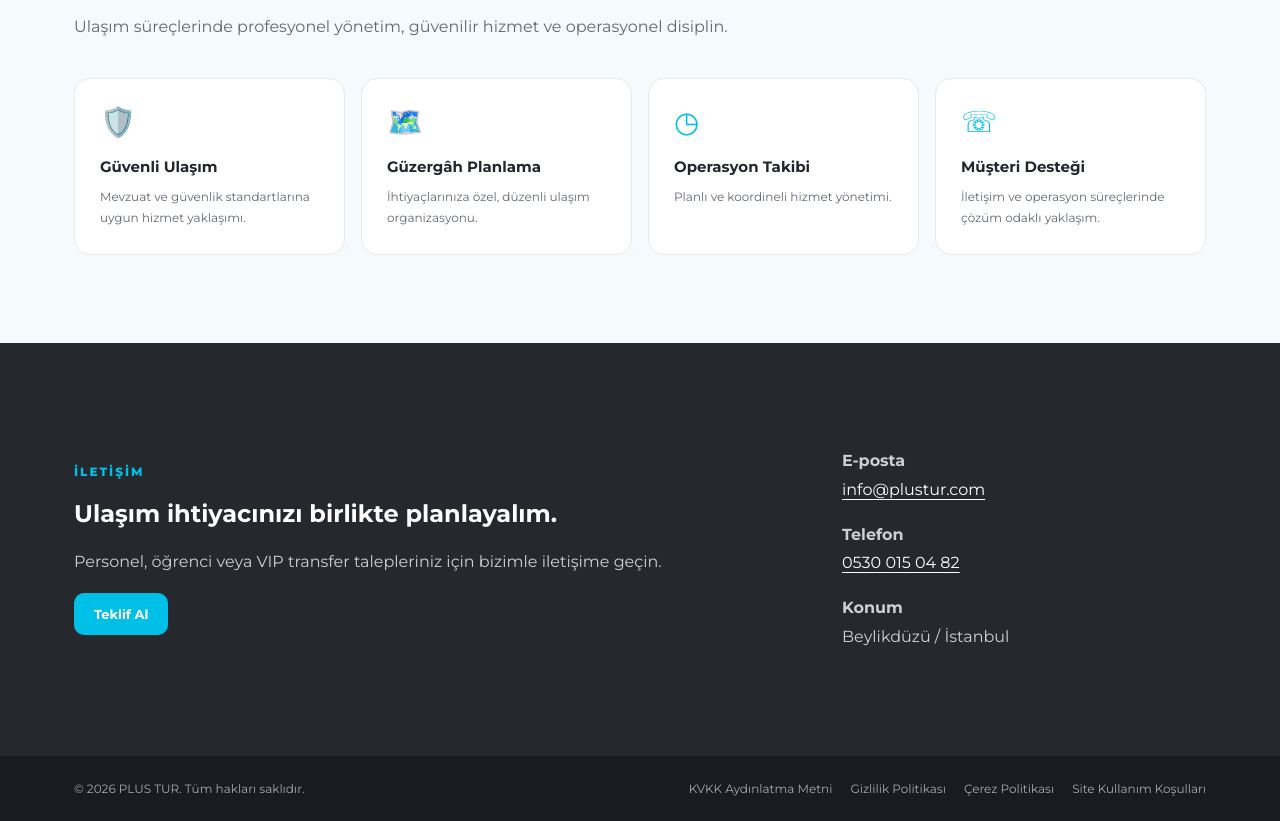
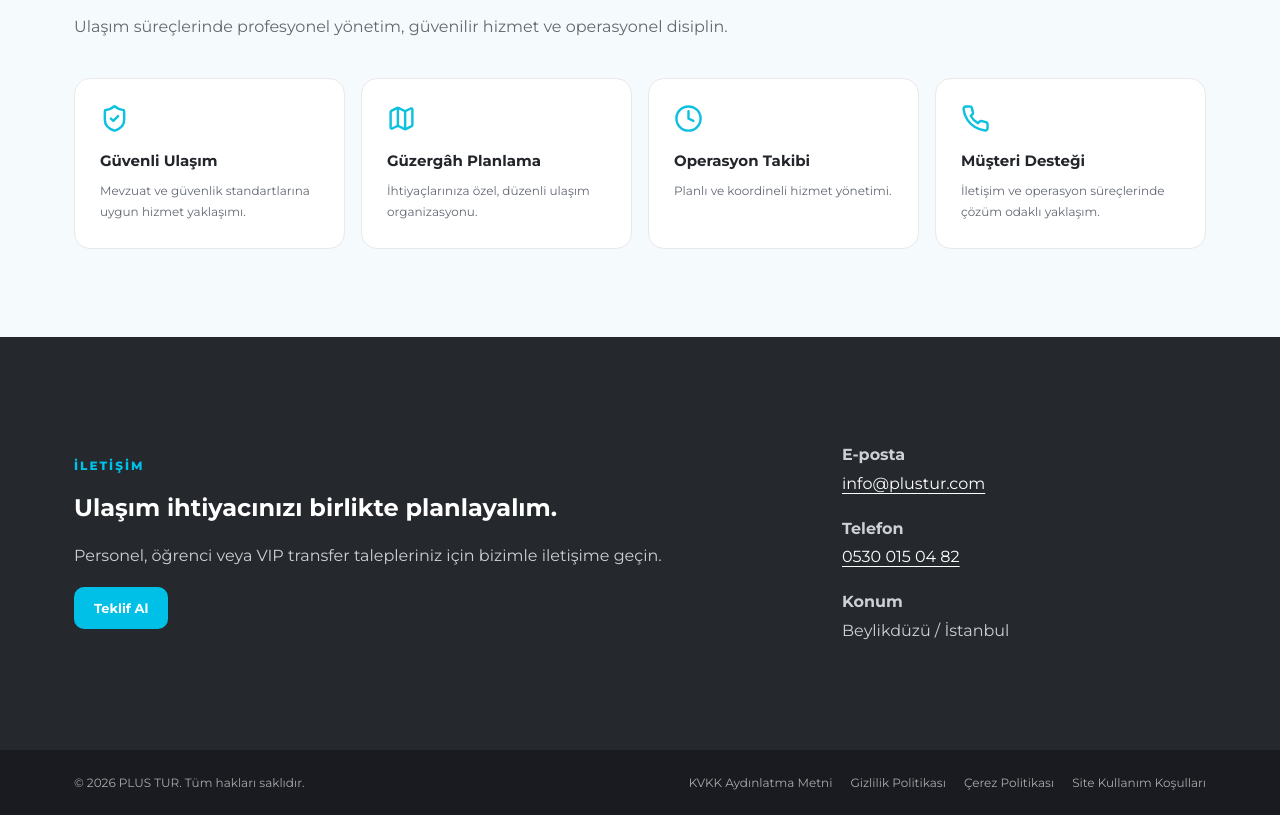
Before and after one commit to plustur/web, a plain HTML site: page index.html in a window 1280 px wide. Shown: the part 3327-4148 px from the top of the page. Drawn offline with Linux system fonts and the light colour scheme.

Commit message:
Update index.html

```diff
--- a/index.html
+++ b/index.html
@@ -278,6 +278,17 @@ section {
     color: var(--primary);
 }
 
+.feature .ico svg {
+    width: 29px;
+    height: 29px;
+    display: block;
+    fill: none;
+    stroke: #0CC0DF;
+    stroke-width: 2;
+    stroke-linecap: round;
+    stroke-linejoin: round;
+}
+
 .feature h3 {
     font-size: 15px;
     margin: 18px 0 10px;
@@ -543,25 +554,25 @@ footer .legal {
         <div class="features">
 
             <div class="feature">
-                <div class="ico">🛡️</div>
+                <div class="ico"><svg viewBox="0 0 24 24" aria-hidden="true"><path d="M20 13c0 5-3.5 7.5-7.66 8.95a1 1 0 0 1-.67-.01C7.5 20.5 4 18 4 13V6a1 1 0 0 1 1-1c2 0 4.5-1.2 6.24-2.72a1.17 1.17 0 0 1 1.52 0C14.51 3.81 17 5 19 5a1 1 0 0 1 1 1z"/><path d="m9 12 2 2 4-4"/></svg></div>
                 <h3>Güvenli Ulaşım</h3>
                 <p>Mevzuat ve güvenlik standartlarına uygun hizmet yaklaşımı.</p>
             </div>
 
             <div class="feature">
-                <div class="ico">🗺️</div>
+                <div class="ico"><svg viewBox="0 0 24 24" aria-hidden="true"><path d="M14.106 5.553a2 2 0 0 0 1.788 0l3.659-1.83A1 1 0 0 1 21 4.619v12.764a1 1 0 0 1-.553.894l-4.553 2.277a2 2 0 0 1-1.788 0l-4.212-2.106a2 2 0 0 0-1.788 0l-3.659 1.83A1 1 0 0 1 3 19.381V6.618a1 1 0 0 1 .553-.894l4.553-2.277a2 2 0 0 1 1.788 0z"/><path d="M15 5.764v15"/><path d="M9 3.236v15"/></svg></div>
                 <h3>Güzergâh Planlama</h3>
                 <p>İhtiyaçlarınıza özel, düzenli ulaşım organizasyonu.</p>
             </div>
 
             <div class="feature">
-                <div class="ico">◷</div>
+                <div class="ico"><svg viewBox="0 0 24 24" aria-hidden="true"><circle cx="12" cy="12" r="10"/><polyline points="12 6 12 12 16 14"/></svg></div>
                 <h3>Operasyon Takibi</h3>
                 <p>Planlı ve koordineli hizmet yönetimi.</p>
             </div>
 
             <div class="feature">
-                <div class="ico">☏</div>
+                <div class="ico"><svg viewBox="0 0 24 24" aria-hidden="true"><path d="M22 16.92v3a2 2 0 0 1-2.18 2 19.79 19.79 0 0 1-8.63-3.07 19.5 19.5 0 0 1-6-6 19.79 19.79 0 0 1-3.07-8.67A2 2 0 0 1 4.11 2h3a2 2 0 0 1 2 1.72 12.84 12.84 0 0 0 .7 2.81 2 2 0 0 1-.45 2.11L8.09 9.91a16 16 0 0 0 6 6l1.27-1.27a2 2 0 0 1 2.11-.45 12.84 12.84 0 0 0 2.81.7A2 2 0 0 1 22 16.92z"/></svg></div>
                 <h3>Müşteri Desteği</h3>
                 <p>İletişim ve operasyon süreçlerinde çözüm odaklı yaklaşım.</p>
             </div>
```
